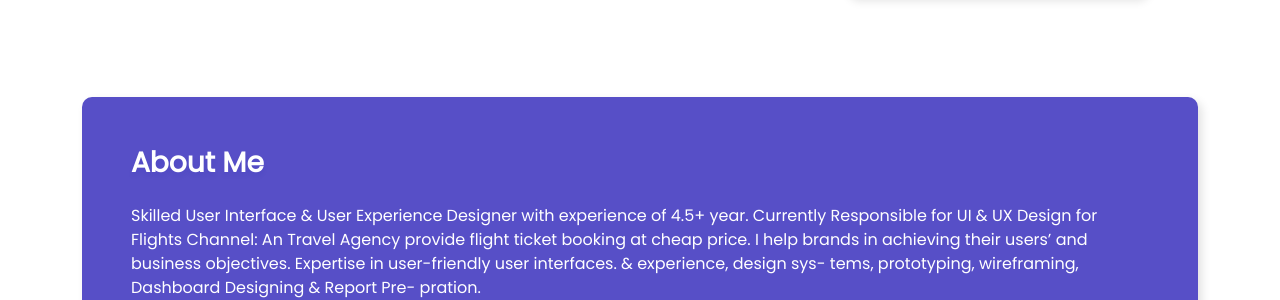
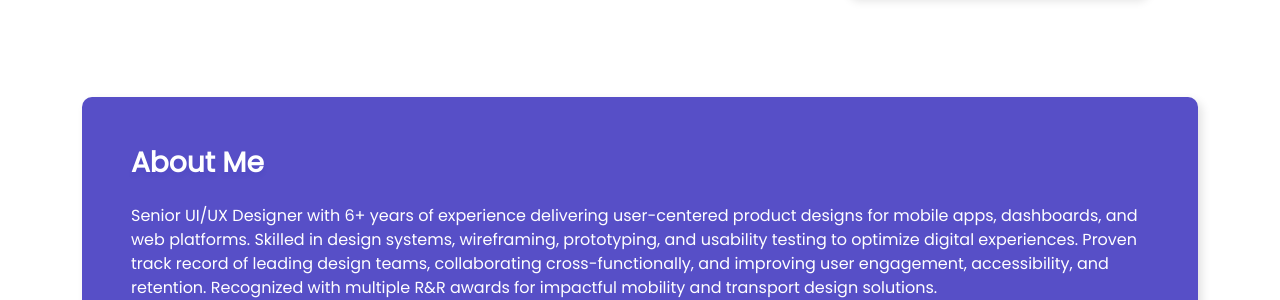
Before and after one commit to dev-vivekkr30/vishal-portfolio-website, a website: page index.html in a window 1280 px wide. Shown: the part 500-800 px from the top of the page. Drawn offline with nearby package versions, Linux system fonts and the light colour scheme.

Commit message:
updated-about-content

```diff
--- a/index.html
+++ b/index.html
@@ -118,13 +118,12 @@
                 </h3>
 
                 <p class="mt-4">
-                    Skilled User Interface & User Experience Designer with experience
-                    of 4.5+ year. Currently Responsible for UI & UX Design for Flights
-                    Channel: An Travel Agency provide flight ticket booking at cheap
-                    price. I help brands in achieving their users’ and business objectives.
-                    Expertise in user-friendly user interfaces. & experience, design sys-
-                    tems, prototyping, wireframing, Dashboard Designing & Report Pre-
-                    pration.
+                    Senior UI/UX Designer with 6+ years of experience delivering user-centered product designs for
+                    mobile apps, dashboards, and web platforms. Skilled
+                    in design systems, wireframing, prototyping, and usability testing to optimize digital experiences.
+                    Proven track record of leading design teams, collaborating cross-functionally, and improving user
+                    engagement, accessibility, and retention. Recognized with multiple R&R awards for impactful mobility
+                    and transport design solutions.
                 </p>
             </div>
         </div>
@@ -157,8 +156,8 @@
                     <a href="https://www.figma.com/file/oIcGhE8RDHyIZWfRW5v08Y/FC-Design?type=design&node-id=0%3A1&mode=design&t=Lpg0CDgepTcBNp8J-1"
                         target="_blank"><button class="black-btn">View Design</button></a>
 
-                    <a href="downloads/FC_CASE_STUDY.pdf"
-                        target="_blank"><button class="white-btn">View Case Study</button></a>
+                    <a href="downloads/FC_CASE_STUDY.pdf" target="_blank"><button class="white-btn">View Case
+                            Study</button></a>
                 </div>
             </div>
 
```
